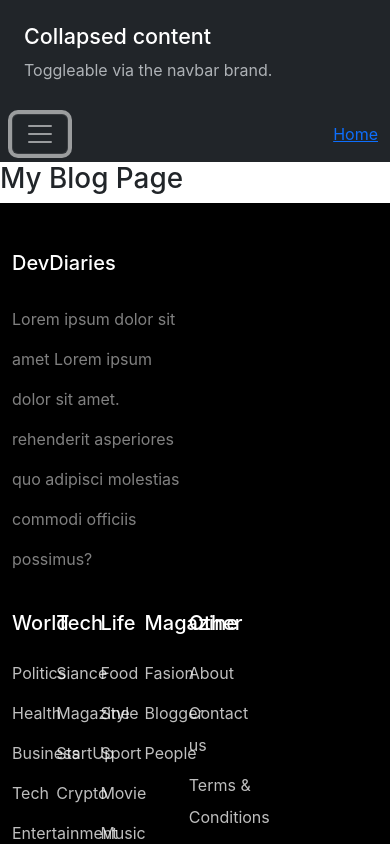
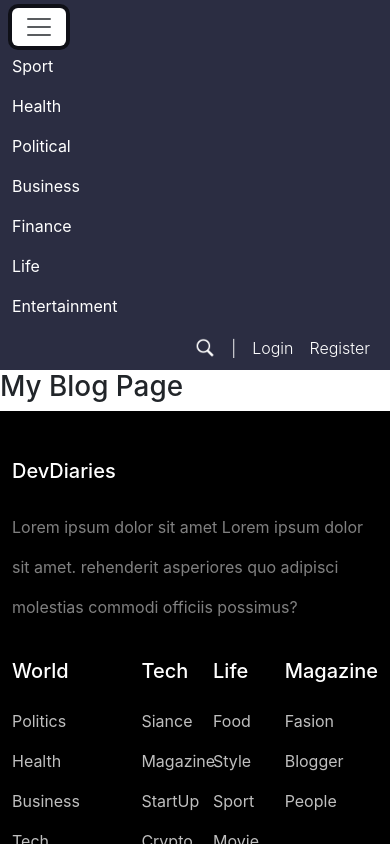
Before and after one commit to amit-negi-23/devDiariesBlog, a React (Create React App) app: page /myblog in a window 390 px wide. Both pictures are taken after a click on the button "Toggle navigation". Shown: the top 844 px of the page. Built offline with nearby package versions, Linux system fonts and the light colour scheme.

Commit message:
Navbar with responsiveness

```diff
--- a/src/components/common/footer.jsx
+++ b/src/components/common/footer.jsx
@@ -1,36 +1,22 @@
+import '../stylesheet/footer.css'
 function Footer() {
   return (
     <>
       <div className="bg-black">
         <div className="container ">
           <footer className="py-5">
-            <div className="row">
-              <div
-                className="col-md-5  mb-3 "
-                style={{ paddingRight: "200px" }}
-              >
-                <h5 style={{ marginBottom: "22px", color: "white" }}>
-                  DevDiaries
-                </h5>
-                <p
-                  className="text-white text-opacity-50"
-                  style={{ marginTop: "24px", lineHeight: "2.5" }}
-                >
+            <div className="row ">
+              <div className="col-md-12 col-lg-5  mb-3">
+                <h5 className="heading">DevDiaries</h5>
+                <p className="text-white text-opacity-50 text">
                   Lorem ipsum dolor sit amet Lorem ipsum dolor sit amet.
                   rehenderit asperiores quo adipisci molestias commodi officiis
                   possimus?
                 </p>
-                {/* <div
-         className="d-flex flex-column flex-sm-row w-100 gap-2">
-          <label for="newsletter1" className="visually-hidden">Email address</label>
-          <input id="newsletter1" type="text" className="form-control" placeholder="Email address"/>
-          <button className="btn btn-primary" type="button">Subscribe</button>
-        </div> */}
               </div>
               <div
-                className="col-6 col-md-1 mb-3"
+                className="col col-lg-1 mb-3"
                 style={{
-                  width: "11.33333%",
                   fontSize: "1rem",
                   lineHeight: "2",
                 }}
@@ -79,15 +65,8 @@ function Footer() {
                   </li>
                 </ul>
               </div>
-              <div
-                className="col-6 col-md-1 mb-3"
-                style={{
-                  width: "11.33333%",
-                  fontSize: "1rem",
-                  lineHeight: "2",
-                }}
-              >
-                <h5 style={{ marginBottom: "22px", color: "white" }}>Tech</h5>
+              <div className="col col-lg-1 mb-3 footer-column">
+                <h5 className="heading">Tech</h5>
                 <ul className="nav flex-column">
                   <li className="nav-item mb-2">
                     <a
@@ -124,9 +103,8 @@ function Footer() {
                 </ul>
               </div>
               <div
-                className="col-6 col-md-1 mb-3"
+                className="col col-lg-1 mb-3"
                 style={{
-                  width: "11.33333%",
                   fontSize: "1rem",
                   lineHeight: "2",
                 }}
@@ -177,9 +155,8 @@ function Footer() {
               </div>
 
               <div
-                className="col-6 col-md-1 mb-3"
+                className="col col-lg-1 mb-3"
                 style={{
-                  width: "11.33333%",
                   fontSize: "1rem",
                   lineHeight: "2",
                 }}
@@ -216,9 +193,8 @@ function Footer() {
               </div>
 
               <div
-                className="col-6 col-md-1 mb-3"
+                className="col col-lg-1 mb-3"
                 style={{
-                  width: "11.33333%",
                   fontSize: "1rem",
                   lineHeight: "2",
                 }}
@@ -257,7 +233,6 @@ function Footer() {
               <p className=" text-white ">
                 © 2024 Company, Inc. All rights reserved.
               </p>
-
             </div>
           </footer>
         </div>
--- a/src/components/common/navBar.jsx
+++ b/src/components/common/navBar.jsx
@@ -1,46 +1,259 @@
+import "../stylesheet/navbar.css";
 import { Link } from "react-router-dom";
-import { useLocation } from "react-router-dom";
+import search from "../images/search-icon.png";
 
-// function NavBar({ hideLink }) {
-function NavBar({ hideLink }) {
-  const location = useLocation();
+function NavBar() {
+  return (
+    // <nav className="navbar navbar-expand-lg ">
+    //   <div className="container">
+    //     <Link className="navbar-brand text-white" href="#">
+    //       DevDiaries
+    //     </Link>
+    //     <button
+    //       className="navbar-toggler "
+    //       type="button"
+    //       data-bs-toggle="collapse"
+    //       data-bs-target="#navbarText"
+    //       aria-controls="navbarText"
+    //       aria-expanded="false"
+    //       aria-label="Toggle navigation"
+    //     >
+    //       <span className="navbar-toggler-icon "></span>
+    //     </button>
+    //     <div
+    //       className="collapse navbar-collapse justify-content-center"
+    //       id="navbarText"
+    //     >
+    //       <ul className="navbar-nav mb-2 mb-lg-0">
+    //         <li className="nav-item">
+    //           <Link className="nav-link active text-white" to="/sport">
+    //             Sport
+    //           </Link>
+    //         </li>
+    //         <li className="nav-item">
+    //           <Link className="nav-link text-white" to="/health">
+    //             Health
+    //           </Link>
+    //         </li>
+    //         <li className="nav-item">
+    //           <Link className="nav-link text-white" to="/political">
+    //             Political
+    //           </Link>
+    //         </li>
+    //         <li className="nav-item">
+    //           <Link className="nav-link text-white" to="/business">
+    //             Business
+    //           </Link>
+    //         </li>
+    //         <li className="nav-item">
+    //           <Link className="nav-link text-white" to="/finance">
+    //             Finance
+    //           </Link>
+    //         </li>
+    //         <li className="nav-item">
+    //           <Link className="nav-link text-white" to="/life">
+    //             Life
+    //           </Link>
+    //         </li>
+    //         <li className="nav-item">
+    //           <Link className="nav-link text-white" to="/entertainment">
+    //             Entertainment
+    //           </Link>
+    //         </li>
+    //       </ul>
 
-  return (
-    <>
-      <div
-        class="collapse"
-        id="navbarToggleExternalContent"
-        data-bs-theme="dark"
-      >
-        <div class="bg-dark p-4">
-          <h5 class="text-body-emphasis h4">Collapsed content</h5>
-          <span class="text-body-secondary">
-            Toggleable via the navbar brand.
-          </span>
-        </div>
-      </div>
-      <nav class="navbar navbar-dark bg-dark">
-        <div class="container-fluid">
+    //     </div>
+
+
+    //     <div className=" d-flex align-items-right" >
+    //       <img
+    //         src={search}
+    //         alt="search-icon"
+    //         style={{ width: "20px", height: "20px" }}
+    //         className="mx-2 my-1"
+    //       />
+    //       <span className="text-white mx-2 fw-light ">|</span>
+    //       <Link
+    //         className="text-white mx-2 fw-light text-decoration-none fs-6" // Changed h6 to h5
+    //         to="/login"
+    //       >
+    //         Login
+    //       </Link>
+    //       <Link
+    //         className="text-white mx-2 fw-light text-decoration-none fs-6"
+    //         to="/register"
+    //       >
+    //         Register
+    //       </Link>
+    //     </div>
+    //   </div>
+
+    // </nav>
+//     <nav className="navbar navbar-expand-lg">
+//   <div className="container">
+//     <button
+//       className="navbar-toggler"
+//       type="button"
+//       data-bs-toggle="collapse"
+//       data-bs-target="#navbarText"
+//       aria-controls="navbarText"
+//       aria-expanded="false"
+//       aria-label="Toggle navigation"
+//     >
+//       <span className="navbar-toggler-icon"></span>
+//     </button>
+//     <Link className="navbar-brand text-white d-none d-lg-block" to="#">
+//       DevDiaries
+//     </Link>
+//     <div
+//       className="collapse navbar-collapse justify-content-center"
+//       id="navbarText"
+//     >
+//       <ul className="navbar-nav mb-2 mb-lg-0">
+//         <li className="nav-item">
+//           <Link className="nav-link active text-white" to="/sport">
+//             Sport
+//           </Link>
+//         </li>
+//         <li className="nav-item">
+//           <Link className="nav-link text-white" to="/health">
+//             Health
+//           </Link>
+//         </li>
+//         <li className="nav-item">
+//           <Link className="nav-link text-white" to="/political">
+//             Political
+//           </Link>
+//         </li>
+//         <li className="nav-item">
+//           <Link className="nav-link text-white" to="/business">
+//             Business
+//           </Link>
+//         </li>
+//         <li className="nav-item">
+//           <Link className="nav-link text-white" to="/finance">
+//             Finance
+//           </Link>
+//         </li>
+//         <li className="nav-item">
+//           <Link className="nav-link text-white" to="/life">
+//             Life
+//           </Link>
+//         </li>
+//         <li className="nav-item">
+//           <Link className="nav-link text-white" to="/entertainment">
+//             Entertainment
+//           </Link>
+//         </li>
+//       </ul>
+//     </div>
+//     <div className=" d-flex align-items-right ms-auto">
+//       <img
+//         src={search}
+//         alt="search-icon"
+//         style={{ width: "20px", height: "20px" }}
+//         className="mx-2 my-1 d-lg-none"
+//       />
+//       <span className="text-white mx-2 fw-light d-none d-lg-block">|</span>
+//       <Link
+//         className="text-white mx-2 fw-light text-decoration-none fs-6"
+//         to="/login"
+//       >
+//         Login
+//       </Link>
+//       <Link
+//         className="text-white mx-2 fw-light text-decoration-none fs-6"
+//         to="/register"
+//       >
+//         Register
+//       </Link>
+//     </div>
+//   </div>
+// </nav>
+<nav className="navbar navbar-expand-lg">
+  <div className="container">
   <button
-            class="navbar-toggler"
+  className="navbar-toggler border-0 bg-white" // added bg-white to set background color to white
   type="button"
   data-bs-toggle="collapse"
-            data-bs-target="#navbarToggleExternalContent"
-            aria-controls="navbarToggleExternalContent"
+  data-bs-target="#navbarText"
+  aria-controls="navbarText"
   aria-expanded="false"
   aria-label="Toggle navigation"
 >
-            <span class="navbar-toggler-icon"></span>
+  <span className="navbar-toggler-icon"></span>
+
 </button>
-          {/* {hideLink !== "/home" && <Link to="/home">Home</Link>}
-          {hideLink !== "/myblog" && <Link to="/myblog"> My Blog</Link>} */}
-          {location.pathname !== "/home" && <Link to="/home">Home</Link>}
-          {location.pathname !== "/myblog" && (
-            <Link to="/myblog"> My Blog</Link>
-          )}
+    <Link className="navbar-brand text-white d-none d-lg-block" to="#">
+      DevDiaries
+    </Link>
+    <div
+      className="collapse navbar-collapse justify-content-center"
+      id="navbarText"
+    >
+      <ul className="navbar-nav mb-2 mb-lg-0">
+        <li className="nav-item">
+          <Link className="nav-link active text-white" to="/sport">
+            Sport
+          </Link>
+        </li>
+        <li className="nav-item">
+          <Link className="nav-link text-white" to="/health">
+            Health
+          </Link>
+        </li>
+        <li className="nav-item">
+          <Link className="nav-link text-white" to="/political">
+            Political
+          </Link>
+        </li>
+        <li className="nav-item">
+          <Link className="nav-link text-white" to="/business">
+            Business
+          </Link>
+        </li>
+        <li className="nav-item">
+          <Link className="nav-link text-white" to="/finance">
+            Finance
+          </Link>
+        </li>
+        <li className="nav-item">
+          <Link className="nav-link text-white" to="/life">
+            Life
+          </Link>
+        </li>
+        <li className="nav-item">
+          <Link className="nav-link text-white" to="/entertainment">
+            Entertainment
+          </Link>
+        </li>
+      </ul>
+    </div>
+    <div className="d-flex align-items-center ms-auto d-block">
+      <img
+        src={search}
+        alt="search-icon"
+        style={{ width: "20px", height: "20px" }}
+        className="mx-2 my-1  d-lg-block"
+      />
+      <span className="text-white mx-2 fw-light ">|</span>
+      <Link
+        className="text-white mx-2 fw-light text-decoration-none fs-6"
+        to="/login"
+      >
+        Login
+      </Link>
+      <Link
+        className="text-white mx-2 fw-light text-decoration-none fs-6"
+        to="/register"
+      >
+        Register
+      </Link>
+    </div>
   </div>
 </nav>
-    </>
+
   );
 }
+
 export default NavBar;
--- /dev/null
+++ b/src/components/stylesheet/footer.css
@@ -0,0 +1,21 @@
+.heading {
+    margin-bottom: 22px;
+    color: white;
+  }
+
+  .text {
+    margin-top: 24px;
+    line-height: 2.5;
+  }
+
+  .footer-column {
+    width: 11.33333%;
+    font-size: 1rem;
+    line-height: 2;
+  }
+
+  @media only screen and (min-device-width: 1080px) {
+    .col-lg-5 {
+      padding-right: 200px;
+    }
+  }
--- /dev/null
+++ b/src/components/stylesheet/navbar.css
@@ -0,0 +1,7 @@
+.navbar{
+    background-color: #2B2D42;
+}
+.button{
+    background-color: white;
+    border: 0px;
+}
```
Also changed, not shown: src/components/images/search-icon.png (added). Lines whose indentation alone changed are shown as unchanged.
